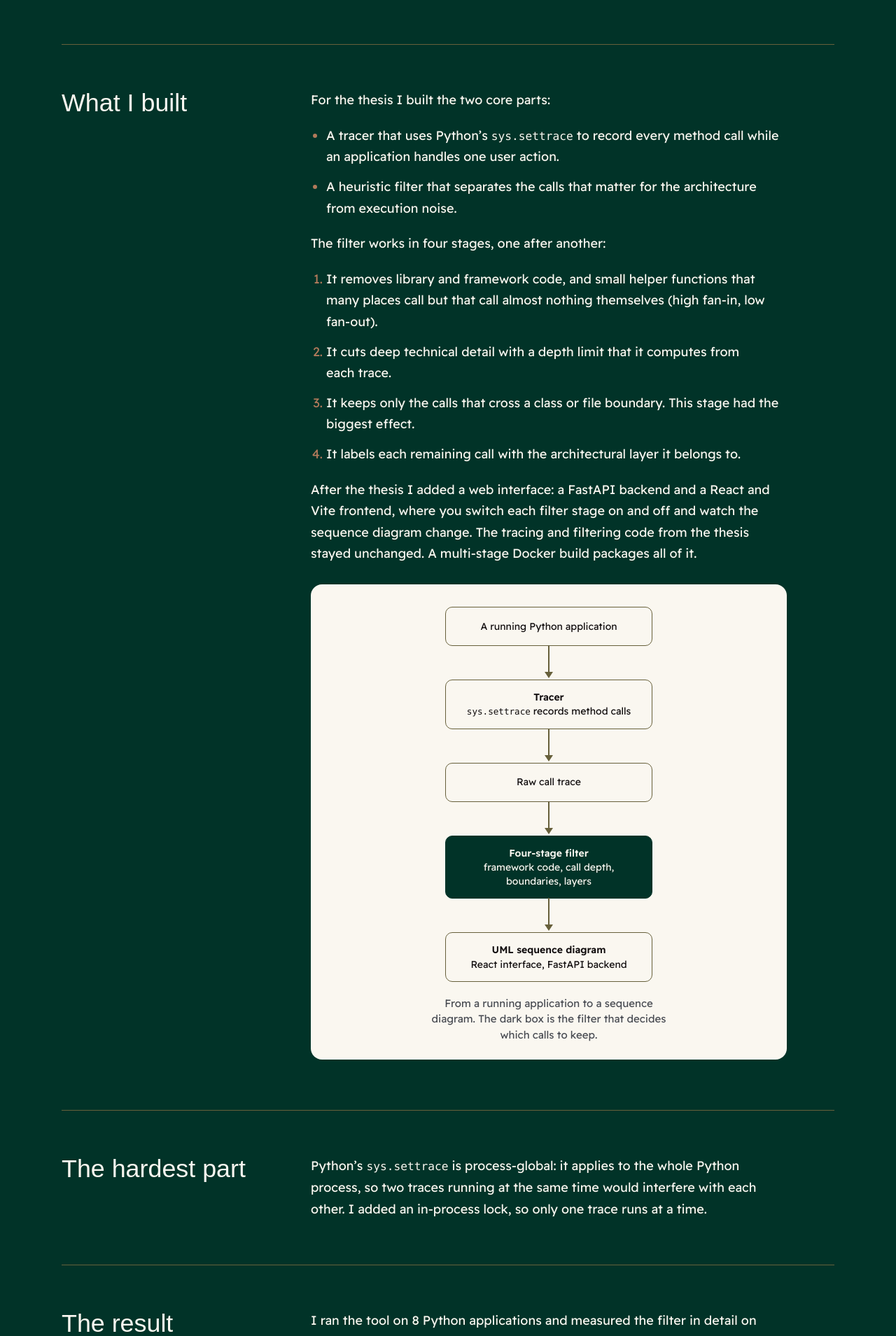
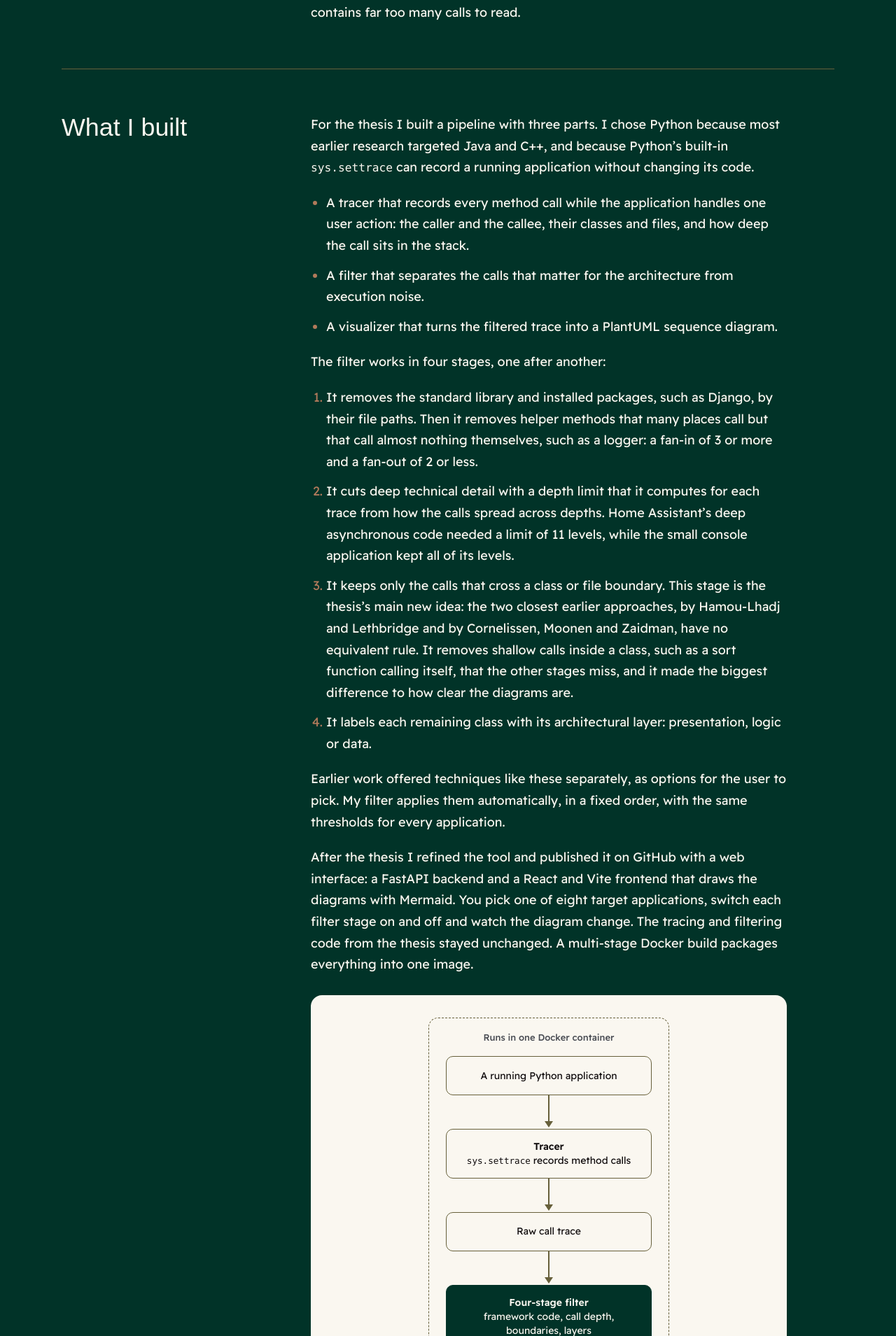
Before and after one commit to miari959/portfolio, a Next.js app: page /projects/living-architecture in a window 1280 px wide. Shown: the part 851-2760 px from the top of the page at 70% size. Built offline with nearby package versions, Linux system fonts and the light colour scheme; a web font is replaced by a local one.

Commit message:
Match the Living Architecture case study to the thesis and code

```diff
--- a/src/app/projects/living-architecture/page.tsx
+++ b/src/app/projects/living-architecture/page.tsx
@@ -19,7 +19,7 @@ const facts = [
   {
     label: "Thesis title",
     value:
-      "Visualizing the Living Architecture of Software Systems – A Tool for Bridging the Gap Between Static Architecture and Dynamic Runtime Behavior",
+      "Visualization of the “Living Architecture” of software systems – A tool for bridging the gap between static architecture and dynamic behavior",
   },
 ];
 
@@ -43,7 +43,7 @@ export default function LivingArchitectureCaseStudy() {
     <CaseStudy
       slug="living-architecture"
       facts={facts}
-      intro="A tool that records how a Python application really runs and draws it as UML sequence diagrams. A four-stage filter keeps the calls that matter for the architecture and removes the noise."
+      intro="A tool that records how a Python application really runs and draws it as UML sequence diagrams. A four-stage filter keeps the calls that matter for the architecture and removes the noise: in my evaluation, 87.5 to 98.4% of the recorded events, without losing a single architectural interaction."
     >
       <CaseStudySection id="problem" title="The problem">
         <p>
@@ -54,78 +54,143 @@ export default function LivingArchitectureCaseStudy() {
       </CaseStudySection>
 
       <CaseStudySection id="built" title="What I built">
-        <p>For the thesis I built the two core parts:</p>
+        <p>
+          For the thesis I built a pipeline with three parts. I chose Python because most earlier
+          research targeted Java and C++, and because Python’s built-in <code>sys.settrace</code>{" "}
+          can record a running application without changing its code.
+        </p>
         <ul>
           <li>
-            A tracer that uses Python’s <code>sys.settrace</code> to record every method call while
-            an application handles one user action.
+            A tracer that records every method call while the application handles one user action:
+            the caller and the callee, their classes and files, and how deep the call sits in the
+            stack.
           </li>
           <li>
-            A heuristic filter that separates the calls that matter for the architecture from
-            execution noise.
+            A filter that separates the calls that matter for the architecture from execution noise.
           </li>
+          <li>A visualizer that turns the filtered trace into a PlantUML sequence diagram.</li>
         </ul>
         <p>The filter works in four stages, one after another:</p>
         <ol>
           <li>
-            It removes library and framework code, and small helper functions that many places
-            call but that call almost nothing themselves (high fan-in, low fan-out).
+            It removes the standard library and installed packages, such as Django, by their file
+            paths. Then it removes helper methods that many places call but that call almost nothing
+            themselves, such as a logger: a fan-in of 3 or more and a fan-out of 2 or less.
           </li>
-          <li>It cuts deep technical detail with a depth limit that it computes from each trace.</li>
           <li>
-            It keeps only the calls that cross a class or file boundary. This stage had the biggest
-            effect.
+            It cuts deep technical detail with a depth limit that it computes for each trace from
+            how the calls spread across depths. Home Assistant’s deep asynchronous code needed a
+            limit of 11 levels, while the small console application kept all of its levels.
           </li>
-          <li>It labels each remaining call with the architectural layer it belongs to.</li>
+          <li>
+            It keeps only the calls that cross a class or file boundary. This stage is the thesis’s
+            main new idea: the two closest earlier approaches, by Hamou-Lhadj and Lethbridge and by
+            Cornelissen, Moonen and Zaidman, have no equivalent rule. It removes shallow calls
+            inside a class, such as a sort function calling itself, that the other stages miss, and
+            it made the biggest difference to how clear the diagrams are.
+          </li>
+          <li>
+            It labels each remaining class with its architectural layer: presentation, logic or
+            data.
+          </li>
         </ol>
         <p>
-          After the thesis I added a web interface: a FastAPI backend and a React and Vite
-          frontend, where you switch each filter stage on and off and watch the sequence diagram
-          change. The tracing and filtering code from the thesis stayed unchanged. A multi-stage
-          Docker build packages all of it.
+          Earlier work offered techniques like these separately, as options for the user to pick.
+          My filter applies them automatically, in a fixed order, with the same thresholds for every
+          application.
+        </p>
+        <p>
+          After the thesis I refined the tool and published it on GitHub with a web interface: a
+          FastAPI backend and a React and Vite frontend that draws the diagrams with Mermaid. You
+          pick one of eight target applications, switch each filter stage on and off and watch the
+          diagram change. The tracing and filtering code from the thesis stayed unchanged. A
+          multi-stage Docker build packages everything into one image.
         </p>
         <FlowDiagram
           steps={pipeline}
+          frame="Runs in one Docker container"
           caption="From a running application to a sequence diagram. The dark box is the filter that decides which calls to keep."
         />
       </CaseStudySection>
 
       <CaseStudySection id="hardest" title="The hardest part">
+        <p>Two problems were the hardest, one in each phase.</p>
         <p>
-          Python’s <code>sys.settrace</code> is process-global: it applies to the whole Python
-          process, so two traces running at the same time would interfere with each other. I added
-          an in-process lock, so only one trace runs at a time.
+          In the thesis, it was proving that the filter never removes anything important. A high
+          reduction proves nothing on its own: a filter that deletes everything would remove 100%.
+          So I treated the filter as a classifier. Before looking at its decisions, I labelled every
+          recorded event myself, from the source code, as an architectural interaction or noise, and
+          then scored each stage against those labels. Home Assistant’s 951 events run through
+          asynchronous coroutines, component registries and plugins, so I wrote an evaluation
+          script that logged each event’s method, file, class, depth and stage, and then reviewed
+          every row by hand. That took about two weeks.
+        </p>
+        <p>
+          In the web version, it was running traces safely. Python’s <code>sys.settrace</code> is
+          process-global, so two traces running at the same time would interfere with each other,
+          and the code that starts some target applications also changes global state, such as
+          Django’s setup. The backend therefore runs one trace at a time behind an in-process lock,
+          and the Docker container runs a single worker process, because a second process would
+          have its own lock.
         </p>
       </CaseStudySection>
 
       <CaseStudySection id="result" title="The result">
         <p>
-          I ran the tool on 8 Python applications and measured the filter in detail on three of
-          them: a small console application, a Django application and Home Assistant. First I
-          labelled every recorded event by hand as either architecturally significant or noise.
-          Then I scored each filter stage against those labels.
+          I evaluated the filter on three applications with very different architectures, using the
+          same thresholds for all of them:
         </p>
+        <ul>
+          <li>A small procedural console application: 72 events down to 9, 87.5% less.</li>
+          <li>A Django web application: 500 events down to 8, 98.4% less.</li>
+          <li>Home Assistant, which is event-driven and asynchronous: 951 events down to 84, 91.2% less.</li>
+        </ul>
         <p>
-          On all three applications, the filter cut the recorded data by 87 to 98% without
-          removing a single significant interaction.
+          In all three, the filter didn’t remove a single architectural interaction and left no
+          noise behind: precision and recall were 100%. I also ran it on Zulip, a chat server with
+          more than 400,000 raw events, but checked that result only at the structural level.
         </p>
         <p>The evaluation has limits:</p>
         <ul>
-          <li>The Django result comes from a sample of 500 of its more than 40,000 recorded events.</li>
-          <li>The fourth stage, which labels the layers, wasn’t scored the same way as the others.</li>
-          <li>There was no study with real users.</li>
           <li>
-            In deep frameworks such as Flask and Django, the depth limit also removes some of the
-            application’s own code.
+            I labelled the events alone, so another person might judge some edge cases, such as
+            constructor calls, differently.
+          </li>
+          <li>
+            Django’s trace was capped at 500 events, because each of its ten scenarios produced more
+            than 40,000.
+          </li>
+          <li>
+            The fourth stage, which labels layers, wasn’t scored the same way, because its labels
+            depend more on judgement.
+          </li>
+          <li>
+            There was no study with real users, so the results show that the filter classifies
+            events correctly, not yet that developers understand a system faster with it.
           </li>
         </ul>
       </CaseStudySection>
 
       <CaseStudySection id="learned" title="What I learned">
         <p>
-          Next time, I’d count the call depth only across the application’s own code and skip the
-          framework’s layers. In deep frameworks like Flask and Django, that would keep the
-          application calls that the depth limit removes today.
+          The biggest lesson was turning research into working code. I went through more than 150
+          papers on runtime analysis and trace reduction and kept the 33 that were relevant, which
+          the thesis cites. Then I built the filter one stage at a time on six applications. Each one showed a kind of noise the current stages couldn’t handle,
+          and I added the technique from the literature that removed it: first library calls, then
+          helpers like loggers, then Django’s deep framework chains, and finally calls from a class
+          to itself.
+        </p>
+        <p>
+          Testing also showed me what to avoid. Standard repetition removal was too aggressive and
+          deleted valid calls, so stage 3 checks boundaries instead. And no fixed depth limit fits
+          both a small application and a large framework, so stage 2 computes its limit for each
+          trace.
+        </p>
+        <p>
+          One weakness showed up after the thesis: when I ran full Flask and Django traces in the
+          web interface, the depth limit also removed some of the applications’ own code, because it
+          sits far below the framework’s request handling. Next time, I’d count the depth only
+          across the application’s own calls and skip the framework’s layers.
         </p>
       </CaseStudySection>
     </CaseStudy>
--- a/src/components/FlowDiagram.module.css
+++ b/src/components/FlowDiagram.module.css
@@ -67,6 +67,26 @@
   transform: translateX(-50%);
 }
 
+/* The dashed outline around all boxes and its label */
+.frame {
+  width: 100%;
+  max-width: 344px;
+  padding: 16px 24px 24px;
+  border: 1.5px dashed var(--color-olive);
+  border-radius: 14px;
+  display: flex;
+  flex-direction: column;
+  align-items: center;
+  gap: 16px;
+}
+
+.frameLabel {
+  margin: 0;
+  font-size: 13px;
+  font-weight: 500;
+  color: var(--color-graphite);
+}
+
 .caption {
   max-width: 360px;
   font-size: 15px;
@@ -74,3 +94,9 @@
   color: var(--color-graphite);
   text-align: center;
 }
+
+@media (max-width: 560px) {
+  .frame {
+    padding: 12px 12px 16px;
+  }
+}
--- a/src/components/FlowDiagram.tsx
+++ b/src/components/FlowDiagram.tsx
@@ -10,12 +10,13 @@ type FlowStep = {
 type FlowDiagramProps = {
   steps: FlowStep[];
   caption: string;
+  // Optional dashed outline around all boxes, with this label, e.g. the container they run in
+  frame?: string;
 };
 
 // Boxes from top to bottom, joined by arrows. Screen readers read it as a numbered list.
-export function FlowDiagram({ steps, caption }: FlowDiagramProps) {
-  return (
-    <figure className={`bone-panel ${styles.panel}`}>
+export function FlowDiagram({ steps, caption, frame }: FlowDiagramProps) {
+  const flow = (
     <ol className={styles.flow}>
       {steps.map((step, index) => (
         <li key={index} className={step.dark ? `${styles.box} ${styles.dark}` : styles.box}>
@@ -24,6 +25,18 @@ export function FlowDiagram({ steps, caption }: FlowDiagramProps) {
         </li>
       ))}
     </ol>
+  );
+
+  return (
+    <figure className={`bone-panel ${styles.panel}`}>
+      {frame ? (
+        <div className={styles.frame}>
+          <p className={styles.frameLabel}>{frame}</p>
+          {flow}
+        </div>
+      ) : (
+        flow
+      )}
       <figcaption className={styles.caption}>{caption}</figcaption>
     </figure>
   );
--- a/src/content/experience.ts
+++ b/src/content/experience.ts
@@ -7,7 +7,7 @@ export const experience: ExperienceEntry[] = [
     place: "Universität Rostock, Germany",
     details: [
       "Specialization in software architecture, data systems and applied AI.",
-      "Bachelor thesis: Visualizing the Living Architecture of Software Systems.",
+      "Bachelor thesis: Visualization of the “Living Architecture” of software systems.",
       "Team project, 2023: a MediaWiki extension in PHP and MySQL that implements the W3C Webmention standard, so wiki pages automatically notify the websites they link to.",
     ],
   },
```
Lines whose indentation alone changed are shown as unchanged.
